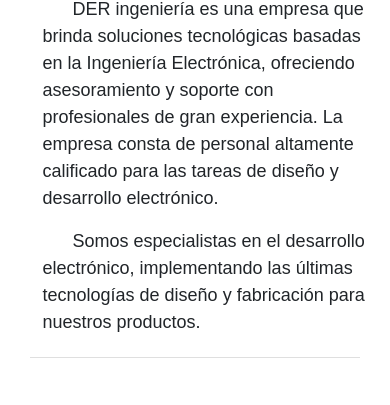
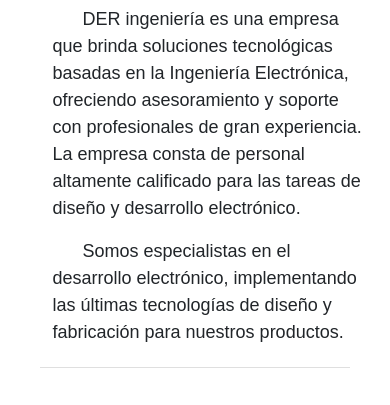
Before and after one commit to diegomlhub/proyectoWebLofiego, a website: page pages/empresa.html in a window 390 px wide. Shown: the part 335-740 px from the top of the page. Drawn offline with nearby package versions, Linux system fonts and the light colour scheme.

Commit message:
correccion media query empresa-parrafo

```diff
--- a/scss/base/_mediaquery.scss
+++ b/scss/base/_mediaquery.scss
@@ -53,7 +53,7 @@
     }
 
     .empresa-parrafos{
-        margin: 10px;
+        @include margins(20px, 20px, 20px, 80px);
     }
 
     .index-servicios-productos div{
```
Also changed, not shown: css/estilos.css.
